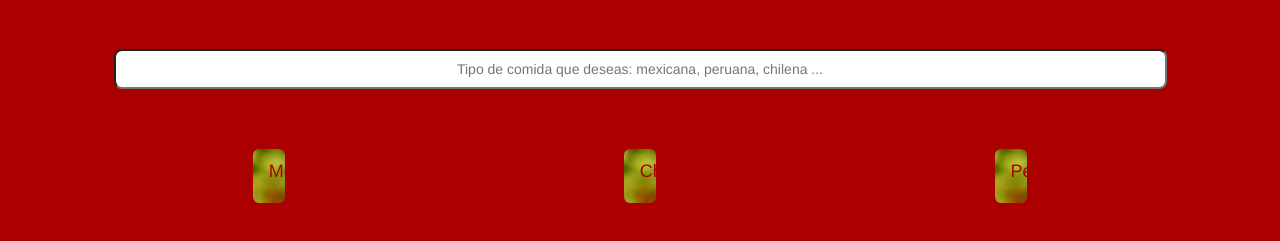
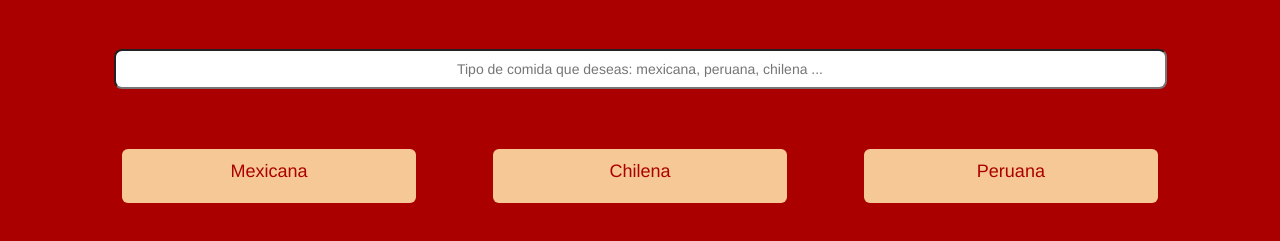
Before and after one commit to pauliantonia/reto-foodmap, a plain HTML site: page index.html in a window 1280 px wide. Shown: the part 541-782 px from the top of the page. Drawn offline with nearby package versions, Linux system fonts and the light colour scheme; some icons are missing.

Commit message:
actualizando datos: apariencia botones

```diff
--- a/assets/css/style.css
+++ b/assets/css/style.css
@@ -120,11 +120,11 @@ ul li {
 }
 
 .btn-info {
-    /*background-color: #f6c895;*/
-    background-image: url("../images/image4.jpg");
+    background-color: #f6c895;
+    /*background-image: url("../images/image4.jpg");*/
     color: #ab0000;
     border: none;
-    width: 10%;
+    width: 90%;
     height: 10%;
 }
 
@@ -132,6 +132,6 @@ ul li {
 .btn-info:hover {
     color: #f6c895;
     background-color: #ab0000;
-    border: none;
+    border: 3px solid #f6c895;
 
 }
```
